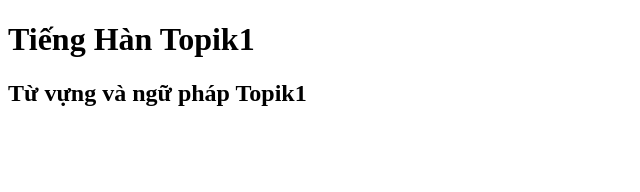
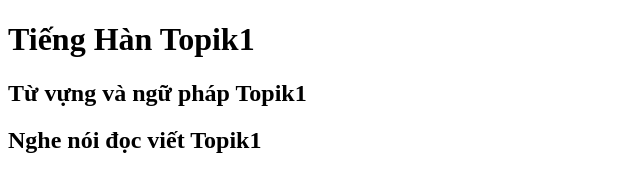
Before and after one commit to phanvc1996-dot/Duanlaptrinhso20, a plain HTML site: page index.html in a window 1280 px wide. Shown: the whole page, without its empty margins (0-640 px from the left). Drawn offline with Linux system fonts and the light colour scheme.

Commit message:
Nghe nói đọc viết

```diff
--- a/index.html
+++ b/index.html
@@ -8,5 +8,6 @@
   <body>
     <h1>Tiếng Hàn Topik1</h1>
     <h2>Từ vựng và ngữ pháp Topik1</h2>
+    <h2>Nghe nói đọc viết Topik1</h2>
   </body>
 </html>
```
